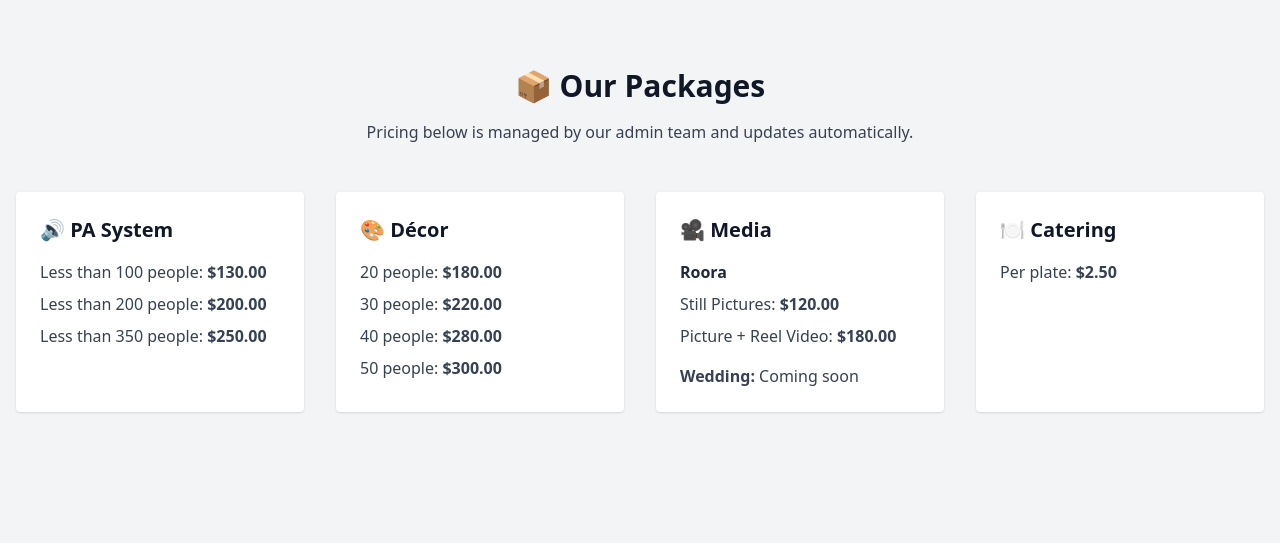
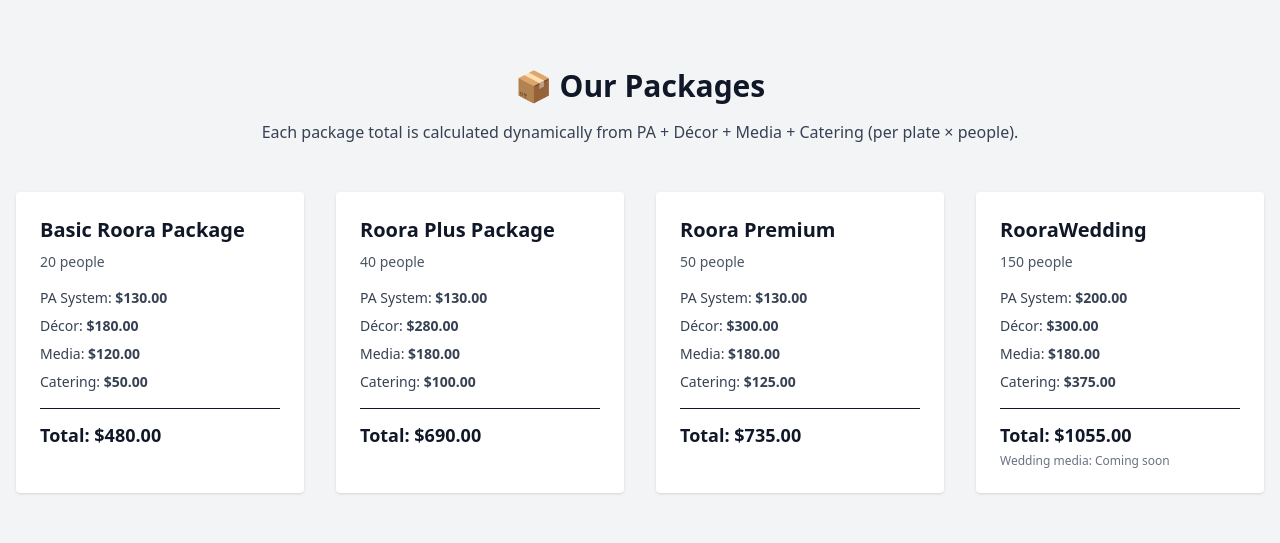
Before and after one commit to Tapiwa-1/Events-Management, a Vue app: page / in a window 1280 px wide. Shown: the part 1440-1983 px from the top of the page. Built offline with nearby package versions, Linux system fonts and the light colour scheme; no server answers.

Commit message:
Update landing packages to dynamic Roora package totals

```diff
--- a/src/views/Landing.vue
+++ b/src/views/Landing.vue
@@ -122,42 +122,29 @@
       <div class="mx-auto max-w-7xl px-4 text-center">
         <h2 class="mb-4 text-3xl font-bold">📦 Our Packages</h2>
         <p class="mx-auto mb-12 max-w-3xl text-gray-700">
-          Pricing below is managed by our admin team and updates automatically.
+          Each package total is calculated dynamically from PA + Décor + Media + Catering (per plate × people).
         </p>
 
         <div class="grid gap-8 md:grid-cols-2 xl:grid-cols-4 text-left">
-          <div class="rounded bg-white p-6 shadow transition hover:-translate-y-1 hover:shadow-lg">
-            <h3 class="mb-4 text-xl font-bold">🔊 PA System</h3>
-            <ul class="space-y-2 text-gray-700">
-              <li>Less than 100 people: <span class="font-semibold">{{ formatCurrency(packagePricing.pa_under_100) }}</span></li>
-              <li>Less than 200 people: <span class="font-semibold">{{ formatCurrency(packagePricing.pa_under_200) }}</span></li>
-              <li>Less than 350 people: <span class="font-semibold">{{ formatCurrency(packagePricing.pa_under_350) }}</span></li>
+          <div
+            v-for="pkg in landingPackages"
+            :key="pkg.name"
+            class="rounded bg-white p-6 shadow transition hover:-translate-y-1 hover:shadow-lg"
+          >
+            <h3 class="mb-2 text-xl font-bold">{{ pkg.name }}</h3>
+            <p class="mb-4 text-sm text-gray-600">{{ pkg.people }} people</p>
+
+            <ul class="space-y-2 text-gray-700 text-sm">
+              <li>PA System: <span class="font-semibold">{{ formatCurrency(pkg.pa) }}</span></li>
+              <li>Décor: <span class="font-semibold">{{ formatCurrency(pkg.decor) }}</span></li>
+              <li>Media: <span class="font-semibold">{{ formatCurrency(pkg.media) }}</span></li>
+              <li>Catering: <span class="font-semibold">{{ formatCurrency(pkg.catering) }}</span></li>
             </ul>
-          </div>
 
-          <div class="rounded bg-white p-6 shadow transition hover:-translate-y-1 hover:shadow-lg">
-            <h3 class="mb-4 text-xl font-bold">🎨 Décor</h3>
-            <ul class="space-y-2 text-gray-700">
-              <li>20 people: <span class="font-semibold">{{ formatCurrency(packagePricing.decor_20) }}</span></li>
-              <li>30 people: <span class="font-semibold">{{ formatCurrency(packagePricing.decor_30) }}</span></li>
-              <li>40 people: <span class="font-semibold">{{ formatCurrency(packagePricing.decor_40) }}</span></li>
-              <li>50 people: <span class="font-semibold">{{ formatCurrency(packagePricing.decor_50) }}</span></li>
-            </ul>
-          </div>
-
-          <div class="rounded bg-white p-6 shadow transition hover:-translate-y-1 hover:shadow-lg">
-            <h3 class="mb-4 text-xl font-bold">🎥 Media</h3>
-            <p class="mb-2 font-semibold text-gray-800">Roora</p>
-            <ul class="space-y-2 text-gray-700">
-              <li>Still Pictures: <span class="font-semibold">{{ formatCurrency(packagePricing.media_roora_still) }}</span></li>
-              <li>Picture + Reel Video: <span class="font-semibold">{{ formatCurrency(packagePricing.media_roora_reel) }}</span></li>
-            </ul>
-            <p class="mt-4 text-gray-700"><span class="font-semibold">Wedding:</span> {{ packagePricing.media_wedding_note }}</p>
-          </div>
-
-          <div class="rounded bg-white p-6 shadow transition hover:-translate-y-1 hover:shadow-lg">
-            <h3 class="mb-4 text-xl font-bold">🍽️ Catering</h3>
-            <p class="text-gray-700">Per plate: <span class="font-semibold">{{ formatCurrency(packagePricing.catering_per_plate) }}</span></p>
+            <div class="mt-4 border-t pt-3">
+              <p class="text-lg font-bold text-gray-900">Total: {{ formatCurrency(pkg.total) }}</p>
+              <p v-if="pkg.mediaNote" class="mt-1 text-xs text-gray-500">{{ pkg.mediaNote }}</p>
+            </div>
           </div>
         </div>
       </div>
@@ -227,7 +214,7 @@
 </template>
 
 <script setup>
-import { onMounted, onUnmounted, ref } from 'vue';
+import { computed, onMounted, onUnmounted, ref } from 'vue';
 import api from '../api';
 
 const isMobileMenuOpen = ref(false);
@@ -267,6 +254,38 @@ const formatCurrency = (amount) => {
   return `$${Number(amount || 0).toFixed(2)}`;
 };
 
+const getPaPriceForPeople = (people) => {
+  if (people < 100) return Number(packagePricing.value.pa_under_100 || 0);
+  if (people < 200) return Number(packagePricing.value.pa_under_200 || 0);
+  return Number(packagePricing.value.pa_under_350 || 0);
+};
+
+const getDecorPriceForPeople = (people) => {
+  if (people <= 20) return Number(packagePricing.value.decor_20 || 0);
+  if (people <= 30) return Number(packagePricing.value.decor_30 || 0);
+  if (people <= 40) return Number(packagePricing.value.decor_40 || 0);
+  return Number(packagePricing.value.decor_50 || 0);
+};
+
+const buildPackage = (name, people, mediaType = 'reel', mediaNote = '') => {
+  const pa = getPaPriceForPeople(people);
+  const decor = getDecorPriceForPeople(people);
+  const media = mediaType === 'still'
+    ? Number(packagePricing.value.media_roora_still || 0)
+    : Number(packagePricing.value.media_roora_reel || 0);
+  const catering = Number(packagePricing.value.catering_per_plate || 0) * people;
+  const total = pa + decor + media + catering;
+
+  return { name, people, pa, decor, media, catering, total, mediaNote };
+};
+
+const landingPackages = computed(() => [
+  buildPackage('Basic Roora Package', 20, 'still'),
+  buildPackage('Roora Plus Package', 40, 'reel'),
+  buildPackage('Roora Premium', 50, 'reel'),
+  buildPackage('RooraWedding', 150, 'reel', `Wedding media: ${packagePricing.value.media_wedding_note}`),
+]);
+
 onMounted(() => {
   loadPackagePricing();
 
```
